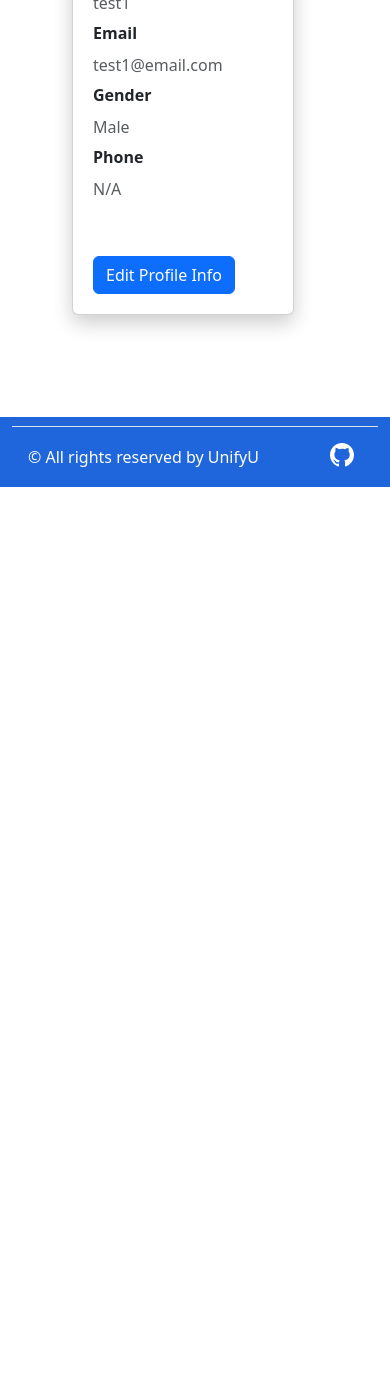
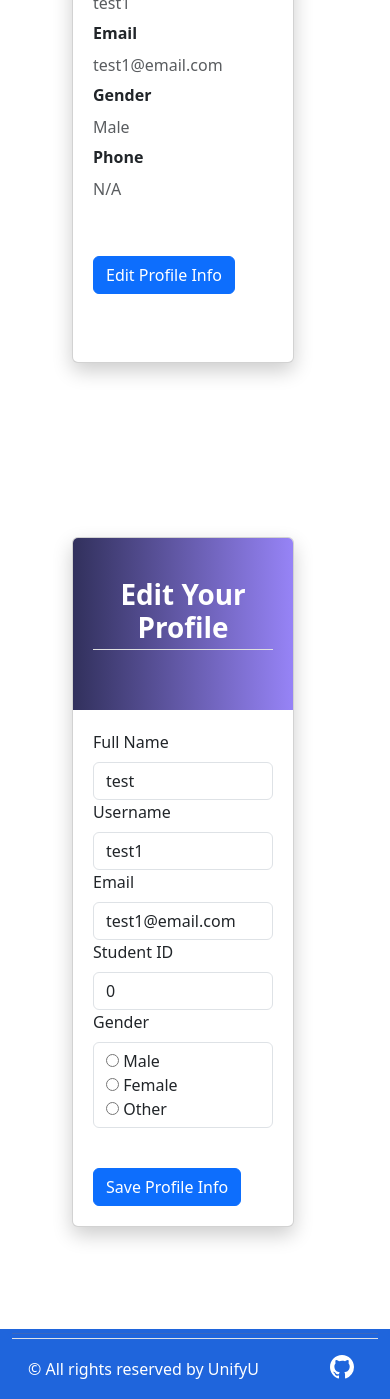
Before and after one commit to izack05/UnifyU_project_Group07, a Flask app: page /userprofile in a window 390 px wide. Shown: the part 864-2263 px from the top of the page. Before the commit the page ends 1351 px from the top, so only its background shows below. Run offline with Flask 3, Linux system fonts and the light colour scheme; a user stored in the database is signed in; some libraries are stand-ins or nearby versions.

Commit message:
Created update user form

```diff
--- a/app.py
+++ b/app.py
@@ -11,7 +11,7 @@ from werkzeug.security import generate_password_hash, check_password_hash
 from datetime import datetime, timezone
 from decimal import Decimal
 
-from forms import LoginForm, IssueLogForm
+from forms import LoginForm, UserForm, IssueLogForm
 
 # A flask instance
 app = Flask(__name__)
@@ -190,10 +190,31 @@ def logout():
     flash("You have been logged out", "success")
     return redirect('/login')
 
-@app.route('/userprofile')
+@app.route('/userprofile', methods = ['GET', 'POST'])
 @login_required
 def userprofile():
+    form = UserForm()
+    id = current_user.id
+    name_to_update = StudentRegistration.query.get_or_404(id)
+    if request.method == "POST":
+        name_to_update.full_name = request.form['full_name']
+        name_to_update.id = request.form['id']
+        name_to_update.username = request.form['username']
+        name_to_update.email = request.form['email']
+        name_to_update.gender = request.form['gender']
+        try:
+            db.session.commit()
+            flash("User Info Updated Successfully!", "success")
+            return render_template("profiles/UserProfile.html", form=form, name_to_update = name_to_update, id=id)
+        except:
+            flash("Error!  Looks like there was a problem...try again!", "error")
+            return render_template("profiles/UserProfile.html", form=form, name_to_update = name_to_update, id=id)
+    else:
+        return render_template("profiles/UserProfile.html", form=form, name_to_update = name_to_update, id = id)
+
     return render_template("profiles/UserProfile.html")
+
+
 # @app.route("/user/<username>/<age>")   # this is a dynamic route --> you can pass anything at <username>
 # def show_username(username, age):
 #     return render_template('user.html', name=username, age = age)
--- a/forms.py
+++ b/forms.py
@@ -2,15 +2,15 @@ from flask_wtf import FlaskForm
 from wtforms import StringField, PasswordField, SubmitField, RadioField, TextAreaField, SelectField
 from wtforms.validators import DataRequired, Email, EqualTo, Length
 
-# class RegistrationForm(FlaskForm):
-#     id = StringField("Student ID", validators=[DataRequired(), Length(max=10)], render_kw={"placeholder": "Enter your student ID"})
-#     full_name = StringField("Full Name", validators=[DataRequired(), Length(max=100)], render_kw={"placeholder": "Enter your full name"})
-#     username = StringField("Username", validators=[DataRequired(), Length(max=10)], render_kw={"placeholder": "Enter your username"})
-#     email = StringField("Email", validators=[DataRequired(), Email()], render_kw={"placeholder": "Enter your email"})
-#     password = PasswordField("Password", validators=[DataRequired(), Length(min=6)], render_kw={"placeholder": "Enter your password"})
-#     confirm_password = PasswordField("Confirm Password", validators=[DataRequired(), EqualTo('password', message="Passwords must match.")], render_kw={"placeholder": "Confirm your password"})
-#     gender = RadioField("Gender", choices=[("Male", "Male"), ("Female", "Female"), ("Other", "Other")], validators=[DataRequired()])
-#     submit = SubmitField("Register")
+class UserForm(FlaskForm):
+    id = StringField("Student ID", validators=[DataRequired(), Length(max=10)], render_kw={"placeholder": "Enter your student ID"})
+    full_name = StringField("Full Name", validators=[DataRequired(), Length(max=100)], render_kw={"placeholder": "Enter your full name"})
+    username = StringField("Username", validators=[DataRequired(), Length(max=10)], render_kw={"placeholder": "Enter your username"})
+    email = StringField("Email", validators=[DataRequired(), Email()], render_kw={"placeholder": "Enter your email"})
+    # password = PasswordField("Password", validators=[DataRequired(), Length(min=6)], render_kw={"placeholder": "Enter your password"})
+    # confirm_password = PasswordField("Confirm Password", validators=[DataRequired(), EqualTo('password', message="Passwords must match.")], render_kw={"placeholder": "Confirm your password"})
+    gender = RadioField("Gender", choices=[("Male", "Male"), ("Female", "Female"), ("Other", "Other")], validators=[DataRequired()])
+    submit = SubmitField("Save Profile Info")
 
 class LoginForm(FlaskForm):
     username = StringField("Username", validators=[DataRequired(), Length(max=10)], render_kw={"placeholder": "Enter your username"})
--- a/templates/profiles/UserProfile.html
+++ b/templates/profiles/UserProfile.html
@@ -1,14 +1,5 @@
 {% extends "layout/base.html" %}
 {% block content %}
-{% with messages = get_flashed_messages(with_categories=true) %}
-    {% if messages %}
-        <div class="flash-messages">
-        {% for category, message in messages %}
-            <p class="{{ category }}">{{ message }}</p>
-        {% endfor %}
-        </div>
-    {% endif %}
-{% endwith %}
 
         <!-- <h2>User Profile</h2>
         <br><br>
@@ -85,7 +76,8 @@
                                     <li><a href="#!" data-toggle="tooltip" data-placement="bottom" title="" data-original-title="instagram" data-abc="true"><i class="mdi mdi-instagram feather icon-instagram instagram" aria-hidden="true"></i></a></li>
                                 </ul> -->
                                 <br> <br>
-                                                                <a class="btn btn-primary" href="#" role="button">Edit Profile Info</a>
+                                <a class="btn btn-primary" href="#edit_profile" role="button">Edit Profile Info</a>
+                                <br> <br> <br>
                             </div>
                         </div>
                     </div>
@@ -94,6 +86,139 @@
         </div>
     </div>
 </div>
+
+
+<br/> <br>
+
+<section id="edit_profile">
+    <div class="page-content page-container" id="page-content">
+        <div class="padding">
+            <div class="row container d-flex justify-content-center">
+                <div style="max-width: 900px; width: 100%; margin: 0 auto;">
+                    <div class="card user-card-full">
+                        <div class="row m-l-0 m-r-0">
+
+                            <!-- LEFT: Profile Image -->
+                            <div class="col-sm-4 bg-c-lite-green user-profile">
+                                <div class="card-block text-center text-white">
+                                    <h1 class="m-b-20 p-b-5 b-b-default f-w-600">Edit Your Profile</h1>
+                                </div>
+                            </div>
+
+                            <!-- RIGHT: Form Fields -->
+                            <div class="col-sm-8">
+                                <div class="card-block">
+
+
+                                    {% with messages = get_flashed_messages(with_categories=true) %}
+                                        {% if messages %}
+                                            <div class="flash-messages">
+                                                {% for category, message in messages %}
+                                                    <p class="{{ category }}">{{ message }}</p>
+                                                {% endfor %}
+                                            </div>
+                                        {% endif %}
+                                    {% endwith %}
+
+                                    <form method="POST" action="{{ url_for('userprofile', id=name_to_update.id) }}">
+                                        {{ form.hidden_tag() }}
+
+                                        <div class="row">
+                                            <div class="col-sm-6">
+                                                <label class="form-label">{{ form.full_name.label }}</label>
+                                                {{ form.full_name(class="form-control", value=name_to_update.full_name) }}
+                                            </div>
+                                            <div class="col-sm-6">
+                                                <label class="form-label">{{ form.username.label }}</label>
+                                                {{ form.username(class="form-control", value=name_to_update.username) }}
+                                            </div>
+                                            <div class="col-sm-6">
+                                                <label class="form-label">{{ form.email.label }}</label>
+                                                {{ form.email(class="form-control", value=name_to_update.email) }}
+                                            </div>
+                                            <div class="col-sm-6">
+                                                <label class="form-label">{{ form.id.label }}</label>
+                                                {{ form.id(class="form-control", value=name_to_update.id) }}
+                                            </div>
+                                            <div class="col-sm-6">
+                                                <label class="form-label">{{ form.gender.label }}</label>
+                                                {{ form.gender(class="form-control", value=name_to_update.gender) }}
+                                            </div>
+                                        </div>
+
+                                        <br>
+                                        {{ form.submit(class="btn btn-primary") }}
+                                    </form>
+                                </div>
+                            </div>
+
+                        </div>
+                    </div>
+                </div>
+            </div>
+        </div>
+    </div>
+</section>
+<!--
+<div class="card">
+  <div class="card-header">
+    Update Profile
+  </div>
+    {% with messages = get_flashed_messages(with_categories=true) %}
+        {% if messages %}
+            <div class="flash-messages">
+            {% for category, message in messages %}
+                <p class="{{ category }}">{{ message }}</p>
+            {% endfor %}
+            </div>
+        {% endif %}
+    {% endwith %}
+  <div class="card-body">
+
+  	<form action="/userprofile" method="POST" enctype="multipart/form-data">
+		{{ form.hidden_tag() }}
+
+		{{ form.full_name.label(class="form-label") }}
+
+		{{ form.full_name(class="form-control", value=name_to_update.full_name) }}
+		<br/>
+
+        {{ form.id.label(class="form-label") }}
+
+		{{ form.id(class="form-control", value=name_to_update.id) }}
+		<br/>
+
+		{{ form.username.label(class="form-label") }}
+
+		{{ form.username(class="form-control", value=name_to_update.username) }}
+		<br/>
+
+		{{ form.email.label(class="form-label") }}
+
+		{{ form.email(class="form-control", value=name_to_update.email) }}
+		<br/>
+
+		{{ form.gender.label(class="form-label") }}
+
+		{{ form.gender(class="form-control", value=name_to_update.gender) }}
+		<br/>
+
+
+		<br/>
+
+		{{ form.submit(class="btn btn-secondary btn-sm") }}
+
+
+
+
+
+	</form> -->
+
+
+
+</div>
+
+
 <style>
 
 body {
@@ -153,7 +278,9 @@ body {
     border-radius: 5px;
 }
 
-
+h1 {
+    font-size: 80px;
+}
 
 h6 {
     font-size: 20px;
@@ -237,7 +364,33 @@ p {
 }
 
 
+/* Flash message styles */
+.flash-messages {
+  margin-bottom: 20px;
+  padding: 10px;
+  border-radius: 6px;
+}
 
+.flash-messages .error {
+  color: #b30000;
+  background-color: #ffe6e6;
+  border: 1px solid #b30000;
+  padding: 8px 12px;
+}
+
+.flash-messages .success {
+  color: #006600;
+  background-color: #e6ffe6;
+  border: 1px solid #006600;
+  padding: 8px 12px;
+}
+
+ul, ol {
+    list-style: none;
+    padding-left: 0;
+    margin-left: 0;
+}
 
 </style>
+
 {% endblock %}
```
Also changed, not shown: instance/users.db. Lines whose indentation alone changed are shown as unchanged.
